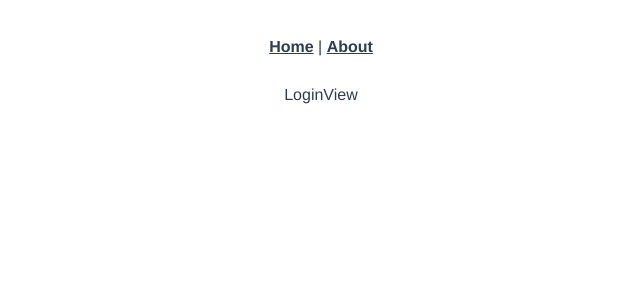
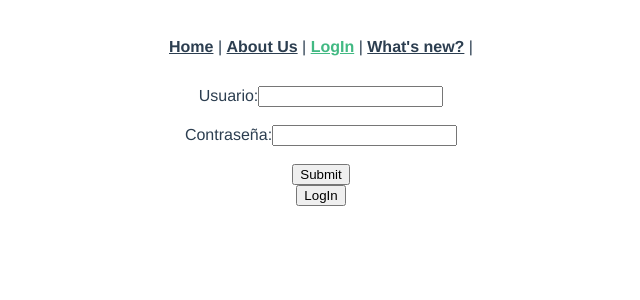
Before and after one commit to she-codes-kc/flitter-app, a Vue app in the folder flitter-front/: page /login in a window 1280 px wide. Shown: the top 300 px of the page, without its empty margins (319-959 px from the left). Built offline with nearby package versions, Linux system fonts and the light colour scheme.

Commit message:
cambios en vistas

```diff
--- a/flitter-front/src/App.vue
+++ b/flitter-front/src/App.vue
@@ -1,9 +1,11 @@
 <template>
   <nav>
     <router-link to="/">Home</router-link> |
-    <router-link to="/about">About</router-link>
+    <router-link to="/about-us">About Us</router-link> |
+    <router-link to="/login">LogIn</router-link> |
+    <router-link to="/">What's new?</router-link> |
   </nav>
-  <router-view/>
+  <router-view />
 </template>
 
 <style>
--- a/flitter-front/src/views/LoginView.vue
+++ b/flitter-front/src/views/LoginView.vue
@@ -1 +1,15 @@
-<template><div>LoginView</div></template>
+<script lang="ts"></script>
+
+<template>
+  <div>
+    <form>
+      <label for="user">Usuario:</label>
+      <input type="text" id="user" name="user" /><br /><br />
+      <label for="password">Contraseña:</label>
+      <input type="text" id="password" name="password" /><br /><br />
+      <input type="submit" value="Submit" />
+    </form>
+  </div>
+
+  <button>LogIn</button>
+</template>
--- a/flitter-front/src/views/ProfileView.vue
+++ b/flitter-front/src/views/ProfileView.vue
@@ -1 +1,7 @@
-<template><div>ProfileView</div></template>
+<script lang="ts" setup>
+import { ref } from "vue";
+</script>
+
+<template>
+  <div>Profile view</div>
+</template>
```
Also changed, not shown: flitter-front/src/views/FlitView.vue (renamed from flitter-front/src/views/FlittView.vue), flitter-front/src/views/ListFlit.vue (renamed from flitter-front/src/views/ListFlitt.vue).
